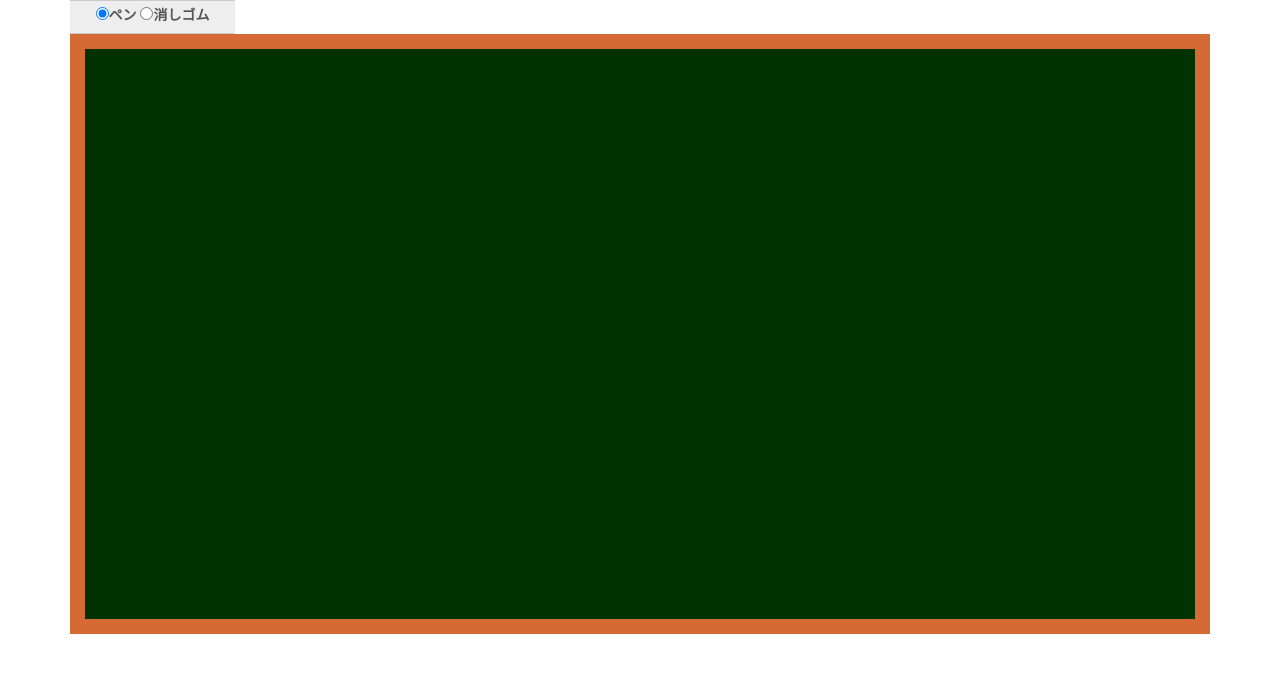
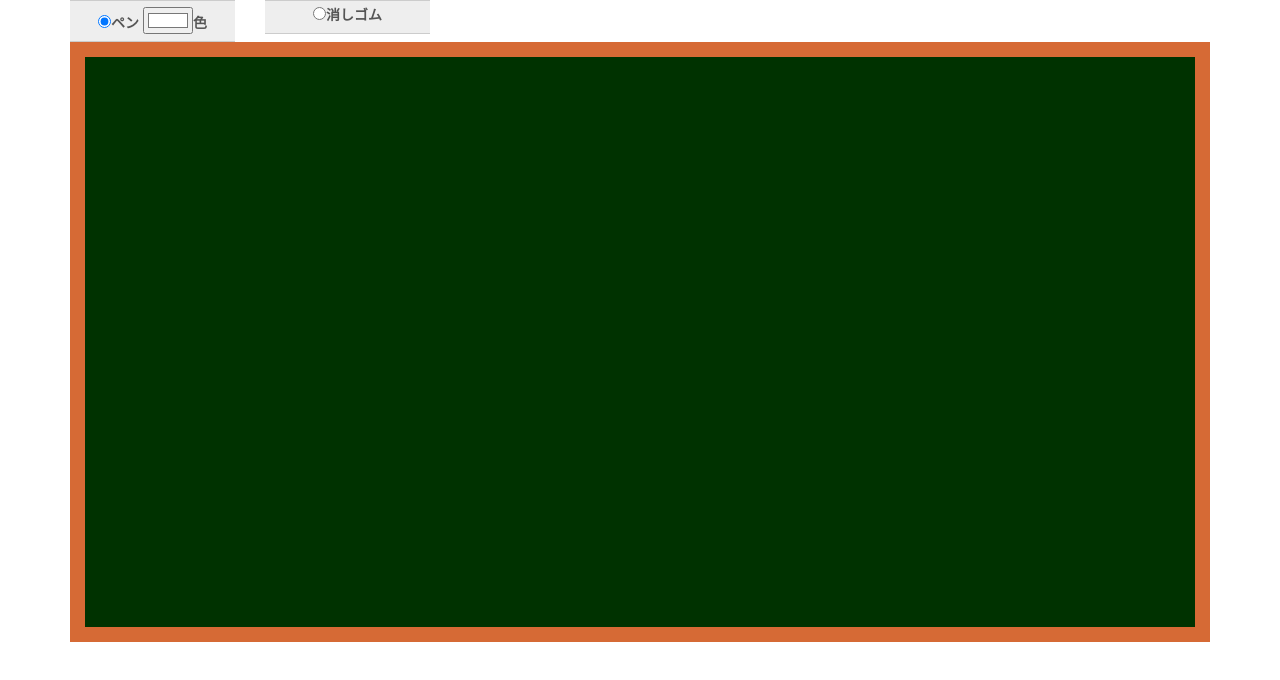
Before and after one commit to cranpun/freenote, a website built with webpack: page index.html in a window 1280 px wide. Built offline with nearby package versions, Linux system fonts and the light colour scheme.

Commit message:
色の確認のために一旦UP

```diff
--- a/index.html
+++ b/index.html
@@ -35,6 +35,13 @@
 					<div class="input-group">
 						<span class="input-group-addon">
                             <input type="radio" name="tool" id="toolpen" value="pen"  checked></input><label for="toolpen">ペン</label>
+                            <input type="color" name="clr" id="clr" value="#FFFFFF"></input><label for="clr">色</label>
+                        </span>
+					</div>
+				</div>
+				<div class="col-lg-2">
+					<div class="input-group">
+						<span class="input-group-addon">
                             <input type="radio" name="tool" id="tooldel" value="del"></input><label for="tooldel">消しゴム</label>
                         </span>
 					</div>
```
